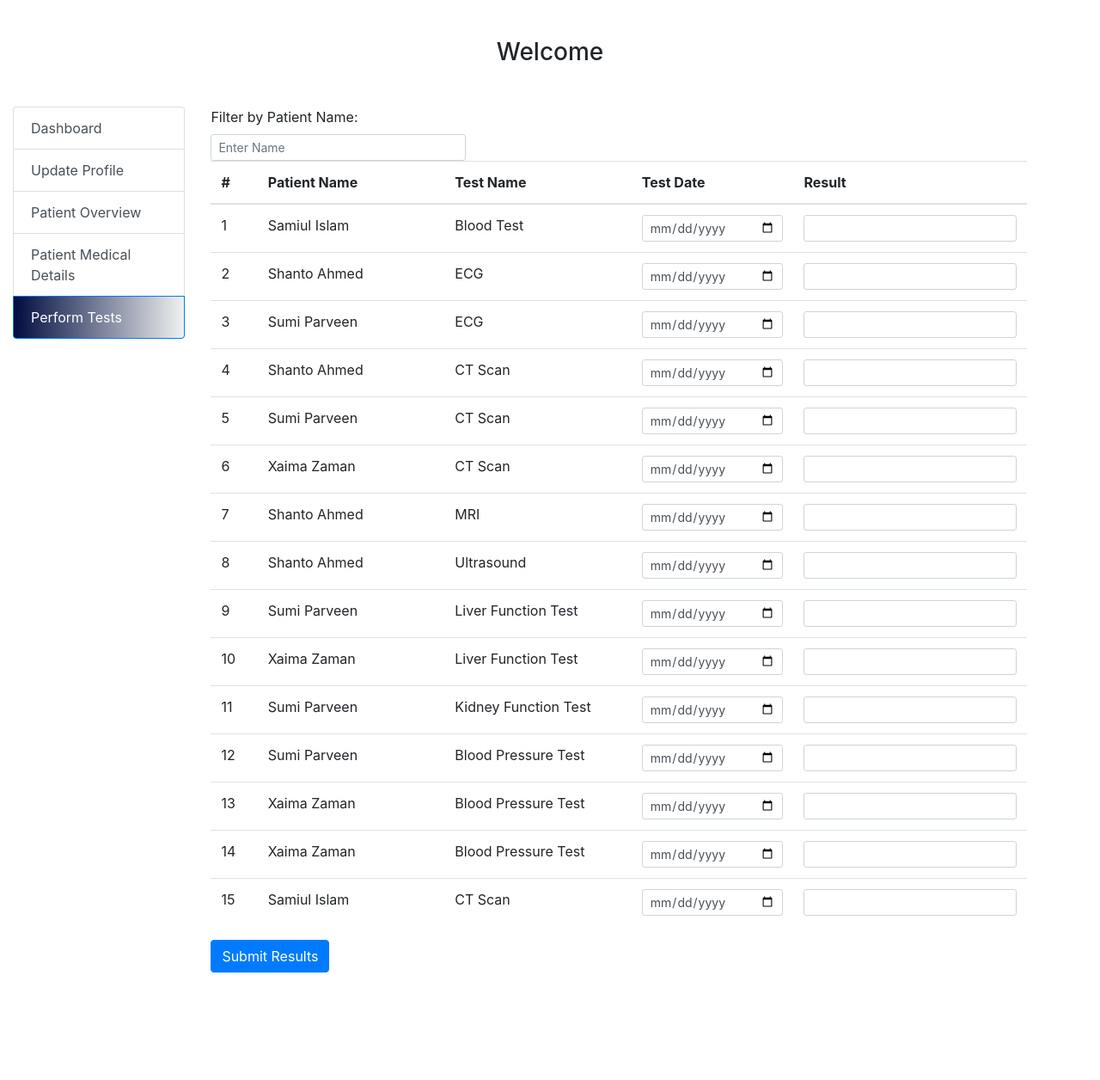
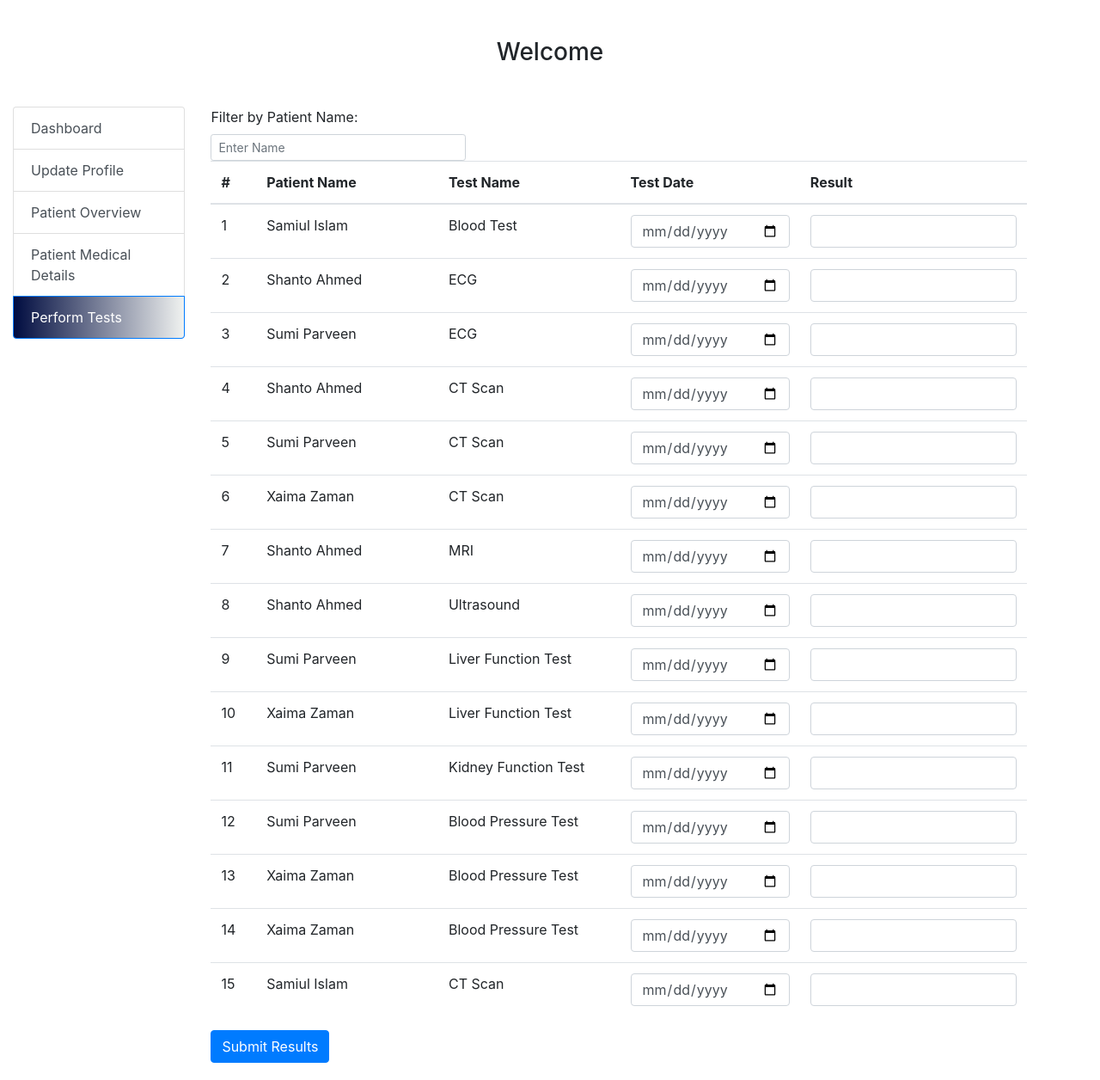
Before and after one commit to samiulislam07/Hospital-Patient-Management-System_CSE311, a PHP site: page /nurse_dashboard.php in a window 1280 px wide, after a click on "Perform Tests". Shown: the part 56-1312 px from the top of the page at 86% size. Before the commit the page ends 1187 px from the top, so only its background shows below. Run offline with PHP 8.4, Linux system fonts and the light colour scheme; the visitor is signed in with stand-in values (Sample User, id 1); data comes from the database, SQL or seed files in the repository; data that the repository does not hold is empty.

Commit message:
nurse dashboard done

```diff
--- a/nurse_dashboard.php
+++ b/nurse_dashboard.php
@@ -497,10 +497,10 @@ $con->close();
                                                 <td><?= htmlspecialchars($test['patient_first_name'] . ' ' . $test['patient_last_name']) ?></td>
                                                 <td><?= htmlspecialchars($test['test_name']) ?></td>
                                                 <td>
-                                                    <input type="date" class="form-control form-control-sm test-date-input" name="test_date[]">
+                                                    <input type="date" class="form-control test-date-input" name="test_date[]">
                                                 </td>
                                                 <td>
-                                                    <input type="text" class="form-control form-control-sm test-result-input" name="result[]">
+                                                    <input type="text" class="form-control test-result-input" name="result[]">
                                                 </td>
                                             </tr>
                                         <?php endforeach; ?>
@@ -511,7 +511,7 @@ $con->close();
                                     <?php endif; ?>
                                 </tbody>
                             </table>
-                            <button type="submit" class="btn btn-primary">Submit Results</button>
+                            <button style="margin-bottom: 20px;" type="submit" class="btn btn-primary">Submit Results</button>
                         </form>
                     </div>
 
```
